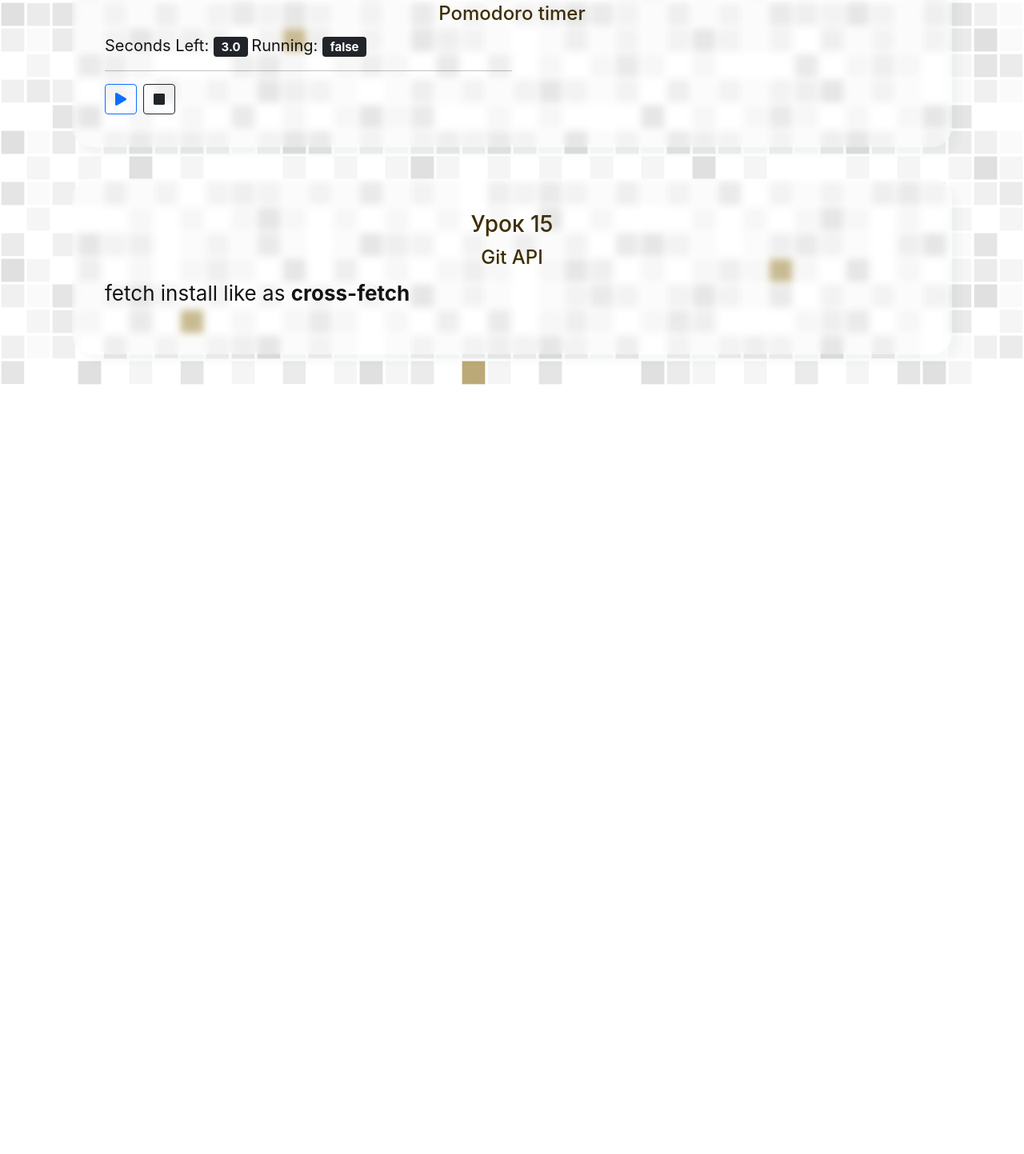
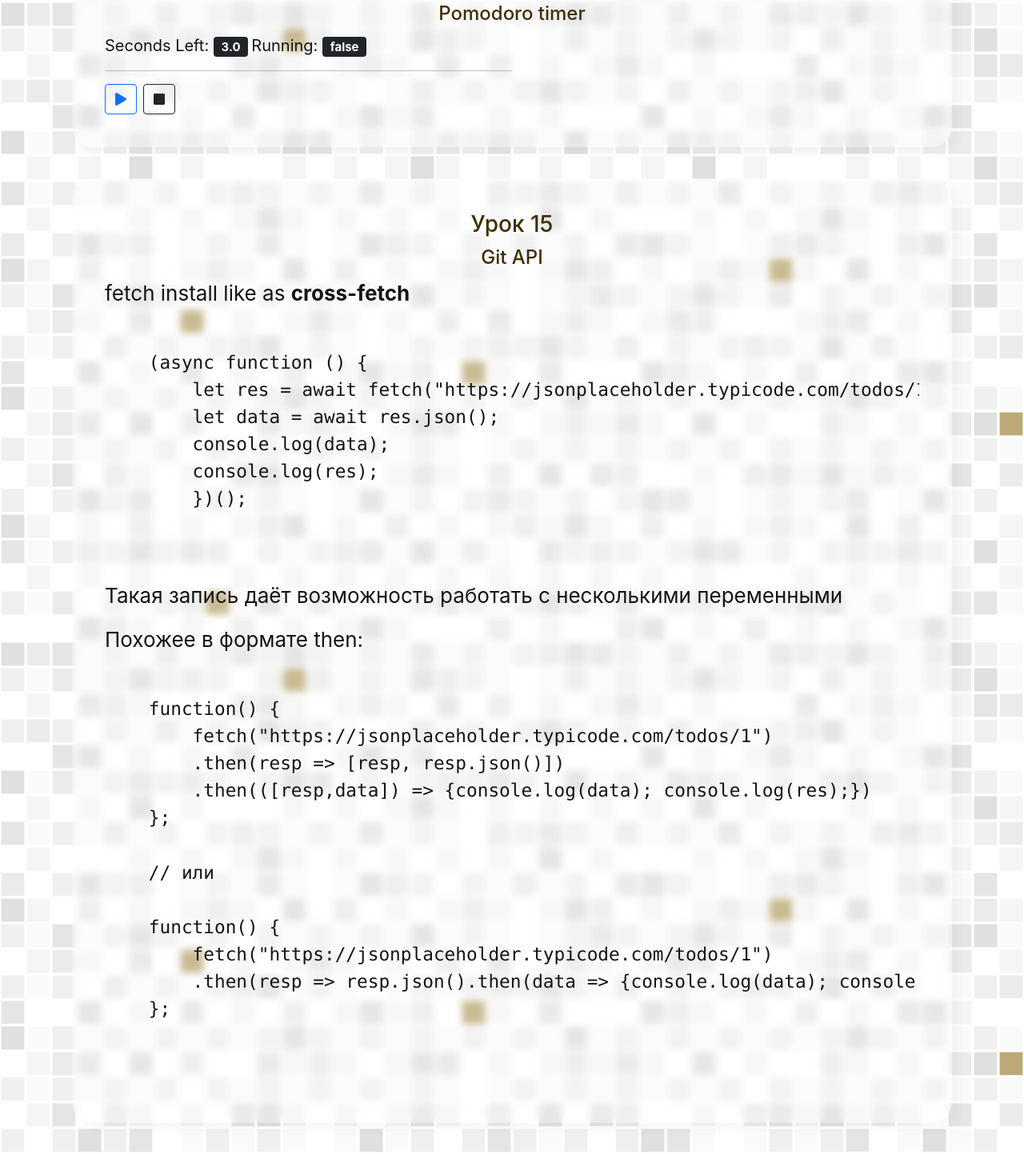
Before and after one commit to ybeliaev/react-basics-course, a React (Create React App) app: page / in a window 1280 px wide. Shown: the part 7966-9409 px from the top of the page at 80% size. Before the commit the page ends 8448 px from the top, so only its background shows below. Built offline with nearby package versions, Linux system fonts and the light colour scheme; no server answers.

Commit message:
three variants fetch

```diff
--- a/src/lessons/15-git_api/index.js
+++ b/src/lessons/15-git_api/index.js
@@ -1,4 +1,55 @@
 import React from "react";
+
+function createMarkup1() {
+  return {
+    __html: `<pre>
+        <code>
+    (async function () {
+        let res = await fetch("https://jsonplaceholder.typicode.com/todos/1");
+        let data = await res.json();
+        console.log(data);
+        console.log(res);
+        })();
+    </code>
+    </pre>
+      `,
+  };
+}
+function createMarkup2() {
+  return {
+    __html: `<pre>
+          <code>
+    function() {
+        fetch("https://jsonplaceholder.typicode.com/todos/1")
+        .then(resp => [resp, resp.json()])
+        .then(([resp,data]) => {console.log(data); console.log(res);})
+    };
+
+    // или
+
+    function() {
+        fetch("https://jsonplaceholder.typicode.com/todos/1")
+        .then(resp => resp.json().then(data => {console.log(data); console.log(res)}
+    };
+      </code>
+      </pre>
+    `,
+  };
+}
+
+function MyComponent1() {
+  return <div dangerouslySetInnerHTML={createMarkup1()} />;
+}
+function MyComponent2() {
+  return <div dangerouslySetInnerHTML={createMarkup2()} />;
+}
+// let data = null;
+(async function () {
+  let res = await fetch("https://jsonplaceholder.typicode.com/todos/1");
+  let data = await res.json();
+  console.log(data);
+  console.log(res);
+})();
 
 export default function Lesson15() {
   return (
@@ -8,6 +59,10 @@ export default function Lesson15() {
       <p>
         fetch install like as <strong>cross-fetch</strong>
       </p>
+      <MyComponent1 />
+      <p>Такая запись даёт возможность работать с несколькими переменными</p>
+      <p>Похожее в формате then:</p>
+      <MyComponent2 />
     </div>
   );
 }
```
Also changed, not shown: 1 other file (tests, documents, lock files or other folders).
